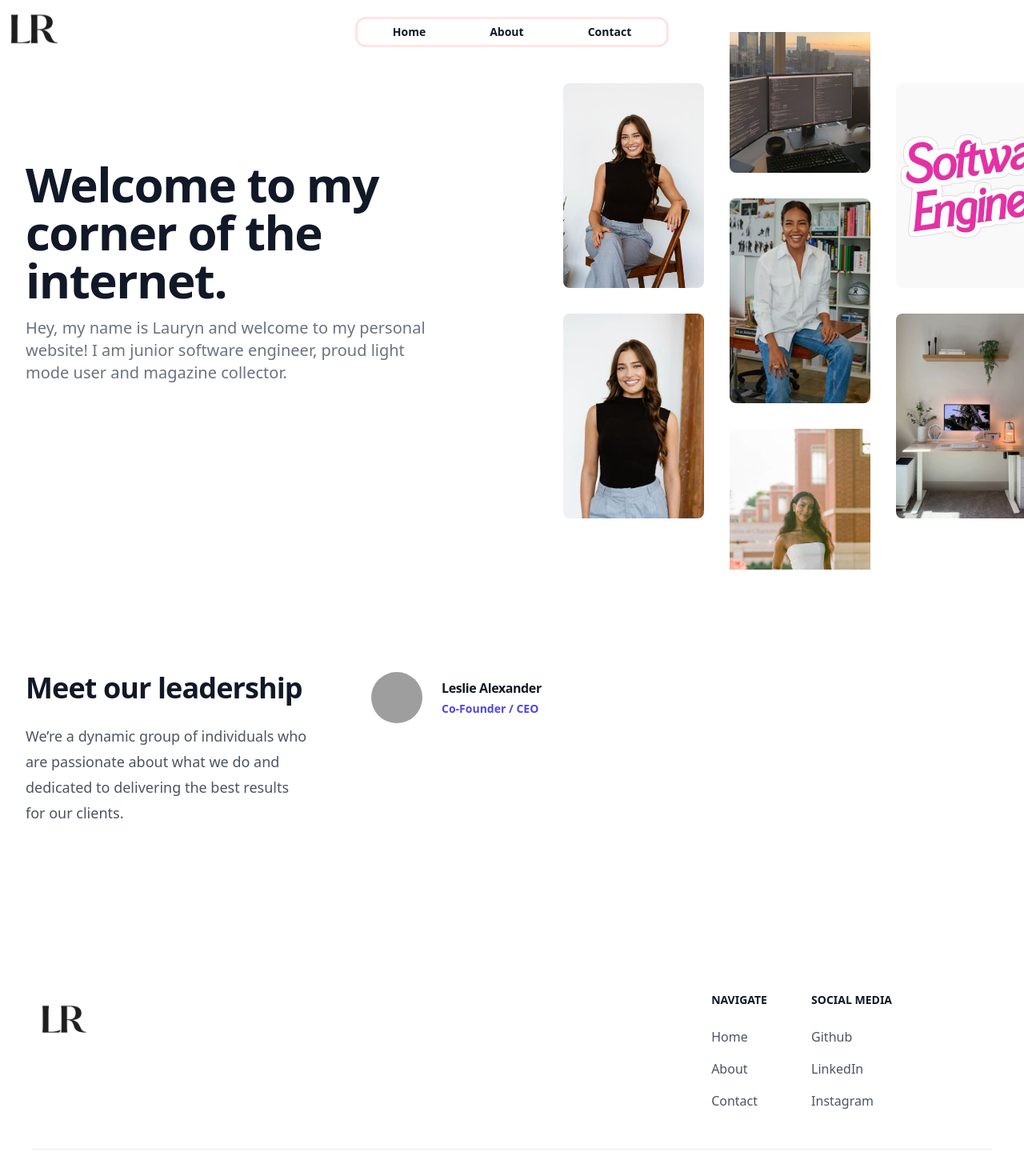
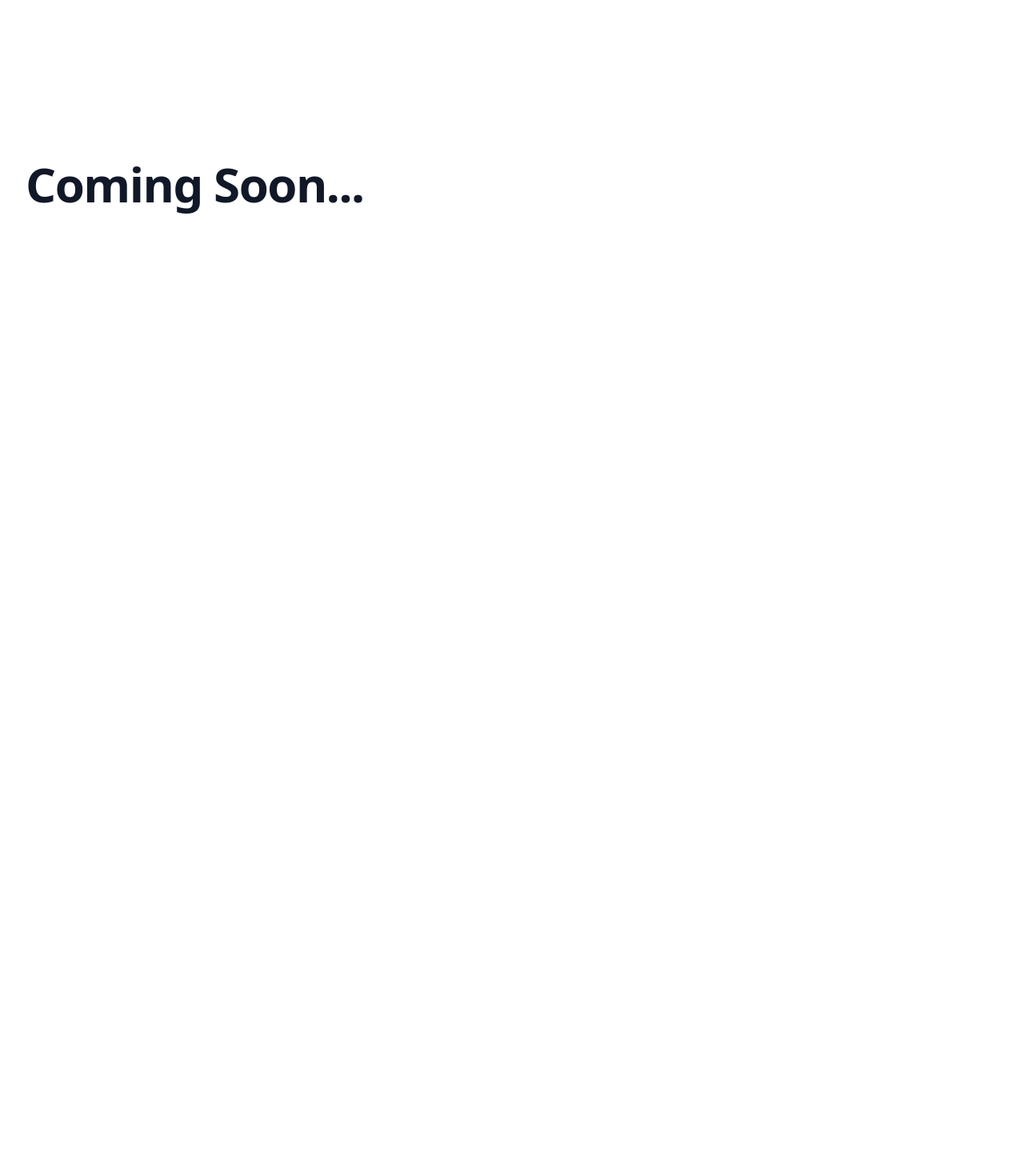
Before and after one commit to laurynxrobson/laurynrobson, a Next.js app: page / in a window 1280 px wide. Shown: the top 1470 px of the page at 80% size. After the commit the page ends 800 px from the top, so only its background shows below. Built offline with nearby package versions, Linux system fonts and the light colour scheme; grey boxes are pictures that could not be loaded.

Commit message:
Added a coming soon for my ops

```diff
--- a/src/app/layout.tsx
+++ b/src/app/layout.tsx
@@ -19,9 +19,9 @@ export default function RootLayout({
   return (
     <html lang='en'>
       <body>
-        <Header />
+        {/* <Header /> */}
         {children}
-        <Footer />
+        {/* <Footer /> */}
         <Analytics />
         <SpeedInsights />
       </body>
--- a/src/app/page.tsx
+++ b/src/app/page.tsx
@@ -24,13 +24,13 @@ export default function Page() {
           <div className='relative mx-auto max-w-7xl px-4 sm:static sm:px-6 lg:px-8'>
             <div className='sm:max-w-lg'>
               <h1 className='text-4xl font-bold tracking-tight text-gray-900 sm:text-6xl'>
-                Welcome to my corner of the internet.
+                Coming Soon...
               </h1>
-              <p className='mt-4 text-xl text-gray-500'>
+              {/* <p className='mt-4 text-xl text-gray-500'>
                 Hey, my name is Lauryn and welcome to my personal website! I am
                 junior software engineer, proud light mode user and magazine
                 collector.
-              </p>
+              </p> */}
             </div>
             <div>
               <div className='mt-10'>
@@ -39,7 +39,7 @@ export default function Page() {
                   aria-hidden='true'
                   className='pointer-events-none lg:absolute lg:inset-y-0 lg:mx-auto lg:w-full lg:max-w-7xl'
                 >
-                  <div className='absolute transform sm:left-1/2 sm:top-0 sm:translate-x-8 lg:left-1/2 lg:top-1/2 lg:-translate-y-1/2 lg:translate-x-8'>
+                  {/* <div className='absolute transform sm:left-1/2 sm:top-0 sm:translate-x-8 lg:left-1/2 lg:top-1/2 lg:-translate-y-1/2 lg:translate-x-8'>
                     <div className='flex items-center space-x-6 lg:space-x-8'>
                       <div className='grid shrink-0 grid-cols-1 gap-y-6 lg:gap-y-8'>
                         <div className='h-64 w-44 overflow-hidden rounded-lg sm:opacity-0 lg:opacity-100'>
@@ -97,14 +97,14 @@ export default function Page() {
                         </div>
                       </div>
                     </div>
-                  </div>
+                  </div> */}
                 </div>
               </div>
             </div>
           </div>
         </div>
       </div>
-      <div className='bg-white py-24 sm:py-32'>
+      {/* <div className='bg-white py-24 sm:py-32'>
         <div className='mx-auto grid max-w-7xl gap-20 px-6 lg:px-8 xl:grid-cols-3'>
           <div className='max-w-xl'>
             <h2 className='text-pretty text-3xl font-semibold tracking-tight text-gray-900 sm:text-4xl'>
@@ -141,7 +141,7 @@ export default function Page() {
             ))}
           </ul>
         </div>
-      </div>
+      </div> */}
       <Link className='hidden' href='/'>
         Home
       </Link>
```
